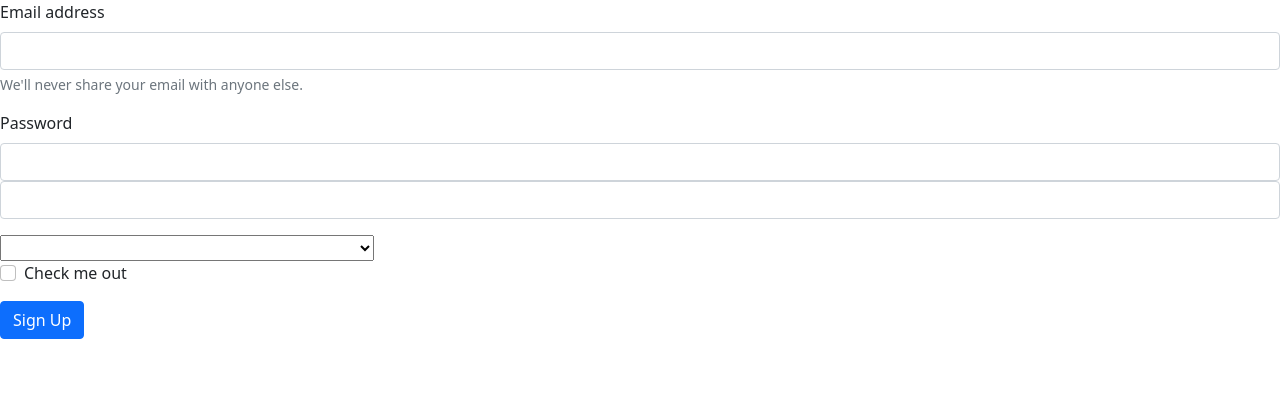
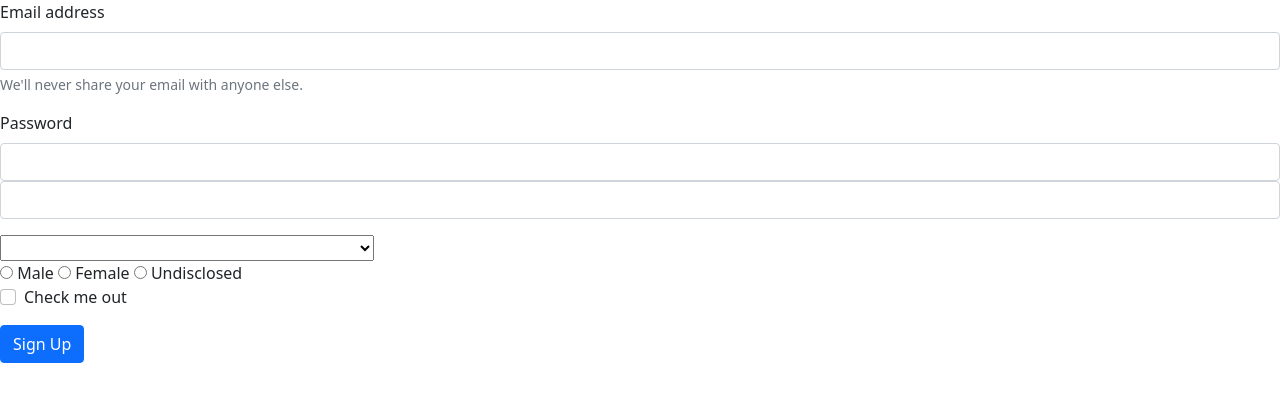
Before and after one commit to venturedesigner/form-example-vue, a plain HTML site: page index.html in a window 1280 px wide. Drawn offline with nearby package versions, Linux system fonts and the light colour scheme.

Commit message:
04 - Gender

```diff
--- a/index.html
+++ b/index.html
@@ -37,6 +37,17 @@
         </select>
       </div>
 
+      <div>
+        <input type="radio" id="Male" value="Male" v-model="pickedGender">
+        <label for="Male">Male</label>
+
+        <input type="radio" id="Female" value="Female" v-model="pickedGender">
+        <label for="Female">Female</label>
+
+        <input type="radio" id="Undisclosed" value="Undisclosed" v-model="pickedGender">
+        <label for="Undisclosed">Undisclosed</label>
+      </div>
+
       <div class="mb-3 form-check">
         <input type="checkbox" class="form-check-input" id="exampleCheck1">
         <label class="form-check-label" for="exampleCheck1">Check me out</label>
--- a/signup.js
+++ b/signup.js
@@ -6,7 +6,8 @@ const app = new Vue ({
     email: '',
     password: '',
     password2: '',
-    countries: countries
+    countries: countries,
+    pickedGender: ''
   },
   computed: {
     checkpass: function () {
```
